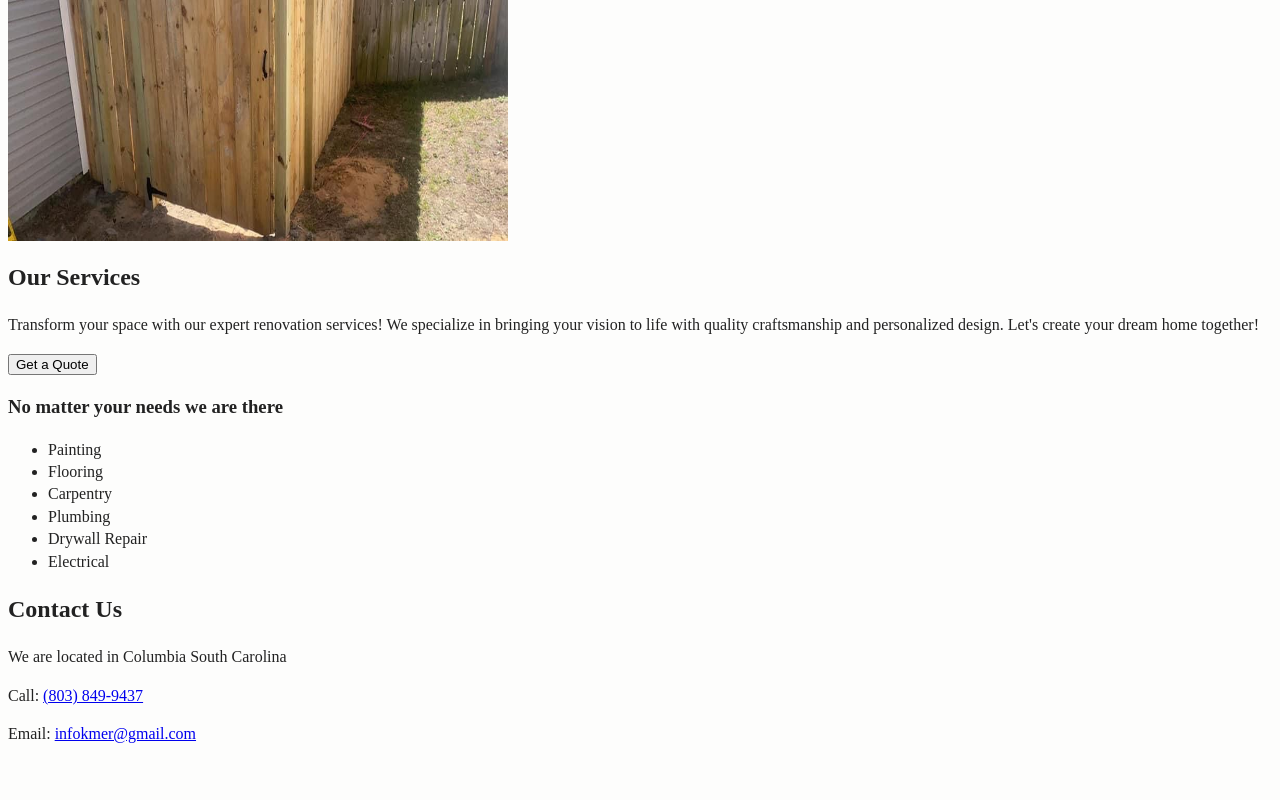
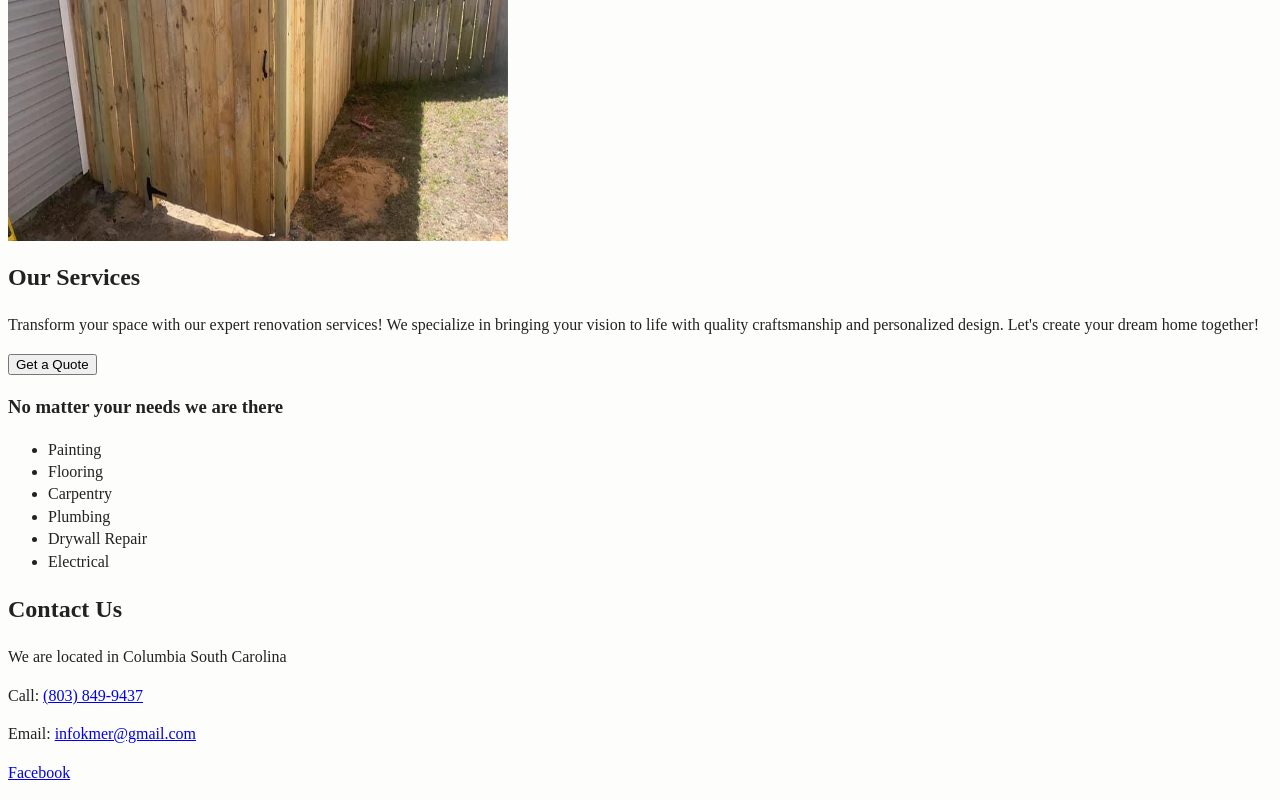
Before and after one commit to LunarShadow/kings_renovation, a website built with webpack: page index.html in a window 1280 px wide. Shown: the part 704-1504 px from the top of the page. Before the commit the page ends 1466 px from the top, so only its background shows below. Built offline with nearby package versions, Linux system fonts and the light colour scheme.

Commit message:
add facebook link

```diff
--- a/index.html
+++ b/index.html
@@ -64,6 +64,7 @@
   <p>We are located in Columbia South Carolina</p>
   <p>Call: <a href="tel:8038499437">(803) 849-9437</a></p>
   <p>Email: <a href="mailto:infokmer@gmail.com">infokmer@gmail.com</a></p>
+  <p><a href="https://www.facebook.com/masterlamo/" target="_blank">Facebook</a></p>
   <script src="js/app.js"></script>
 </body>
 
```
